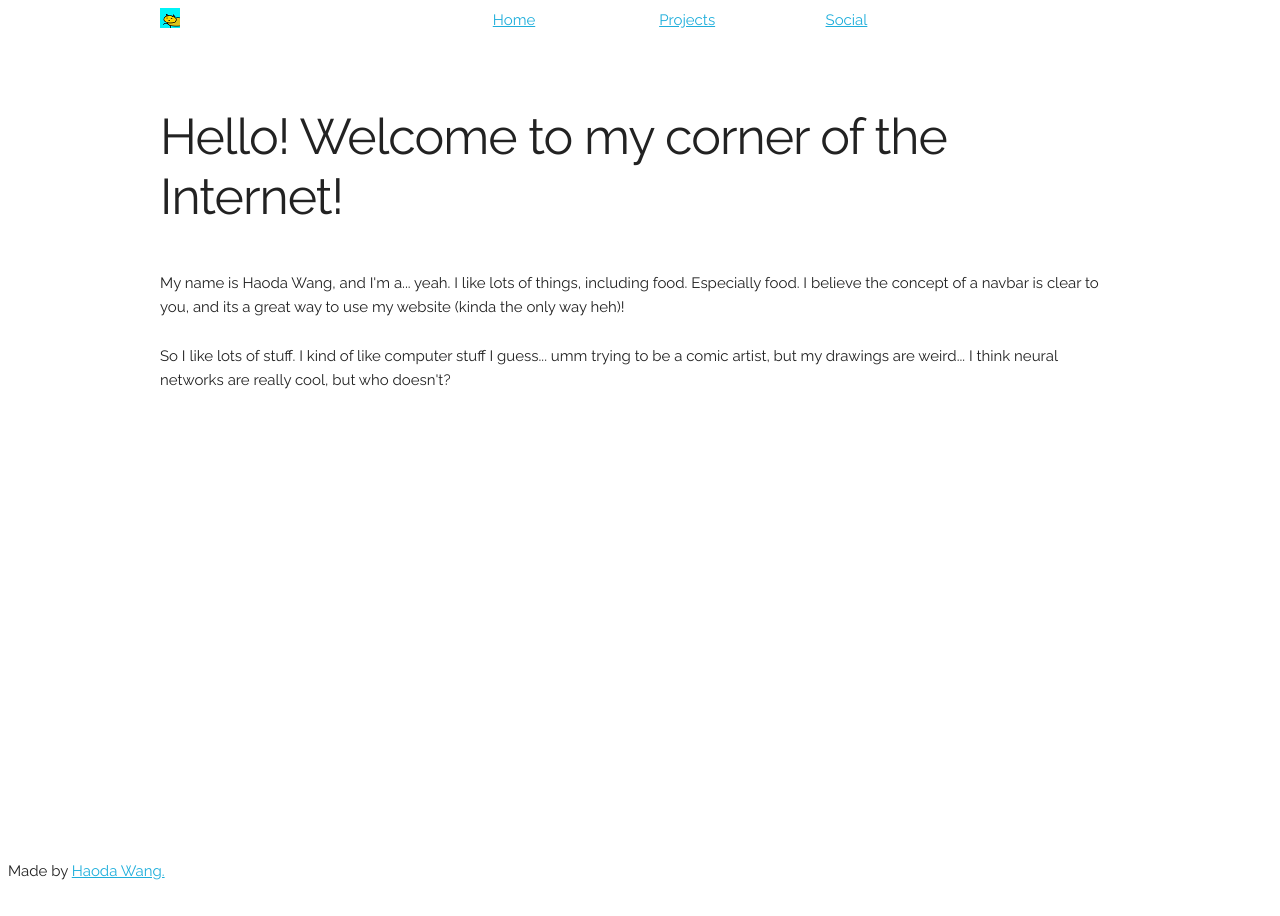
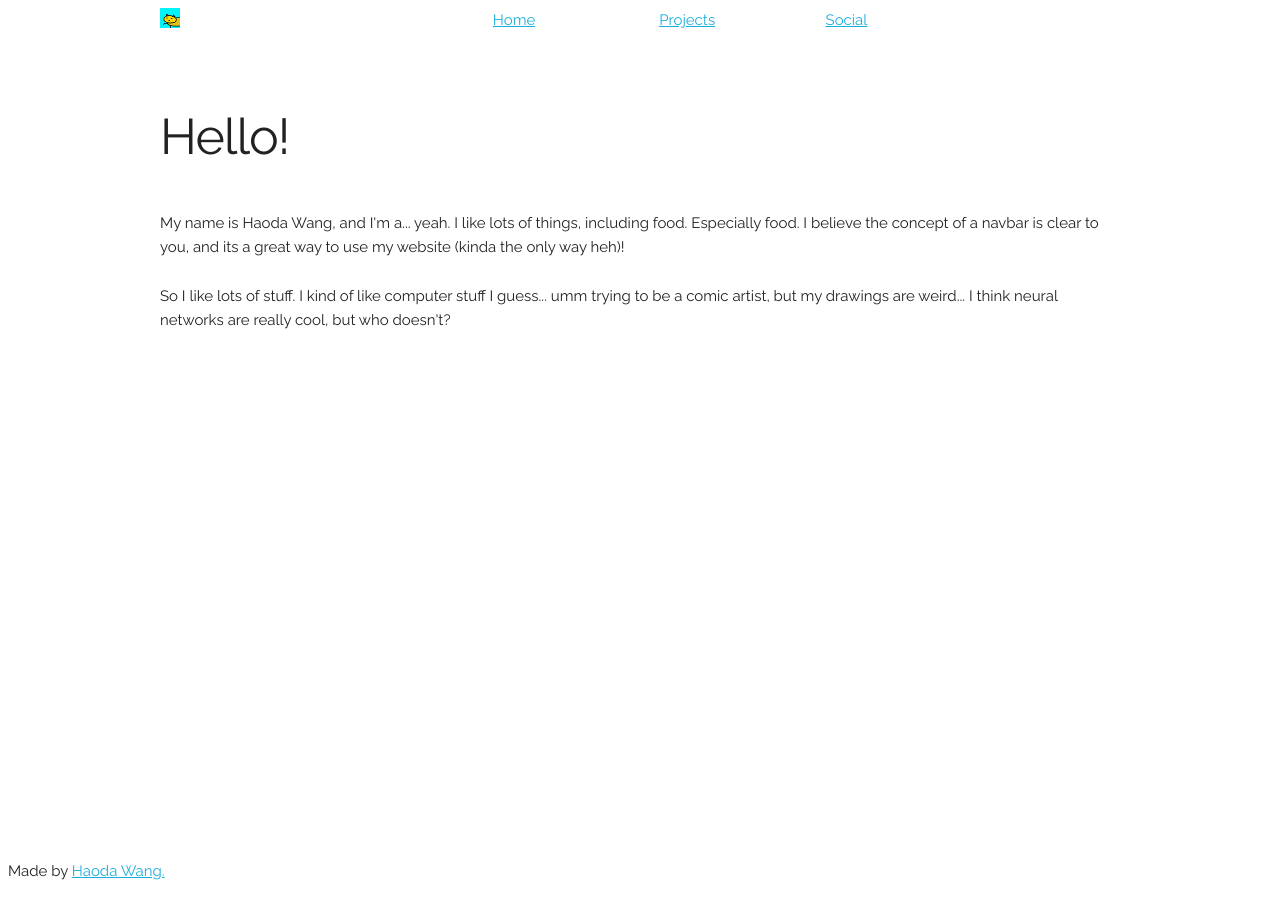
Before and after one commit to rootw4re/h313.github.io, a Jekyll site: the page built from index.html, in a window 1280 px wide. Built offline with Jekyll 4.4.1, drawn with Linux system fonts in a browser that asks for light colours; nearby versions of some CDN libraries.

Commit message:
yeah i hate css

```diff
--- a/_layouts/default.html
+++ b/_layouts/default.html
@@ -1,7 +1,7 @@
 <!DOCTYPE html>
 <html>
 {% include head.html %}
-<body class="site">
+<body>
   {% include header.html %}
   <main class="content">
     <br><br><br>
--- a/css/style.css
+++ b/css/style.css
@@ -1,9 +1,11 @@
-.site {
+html {
+  height: 100%;
+}
+body {
+  min-height: 100%;
   display: flex;
-  min-height: 100vh;
   flex-direction: column;
 }
-
 .content {
   flex: 1;
 }
--- a/index.html
+++ b/index.html
@@ -4,7 +4,7 @@ layout: default
 ---
 <div class="container">
   <div class="row">
-    <h1>Hello! Welcome to my corner of the Internet!</h1>
+    <h1>Hello!</h1>
     <br>
     <p>My name is Haoda Wang, and I'm a... yeah. I like lots of things, including food. Especially food. I believe the concept of a navbar is clear to you, and its a great way to use my website (kinda the only way heh)!</p>
     <p>So I like lots of stuff. I kind of like computer stuff I guess... umm trying to be a comic artist, but my drawings are weird... I think neural networks are really cool, but who doesn't?</p>
```
Also changed, not shown: projects.html (+5 -5 lines).
